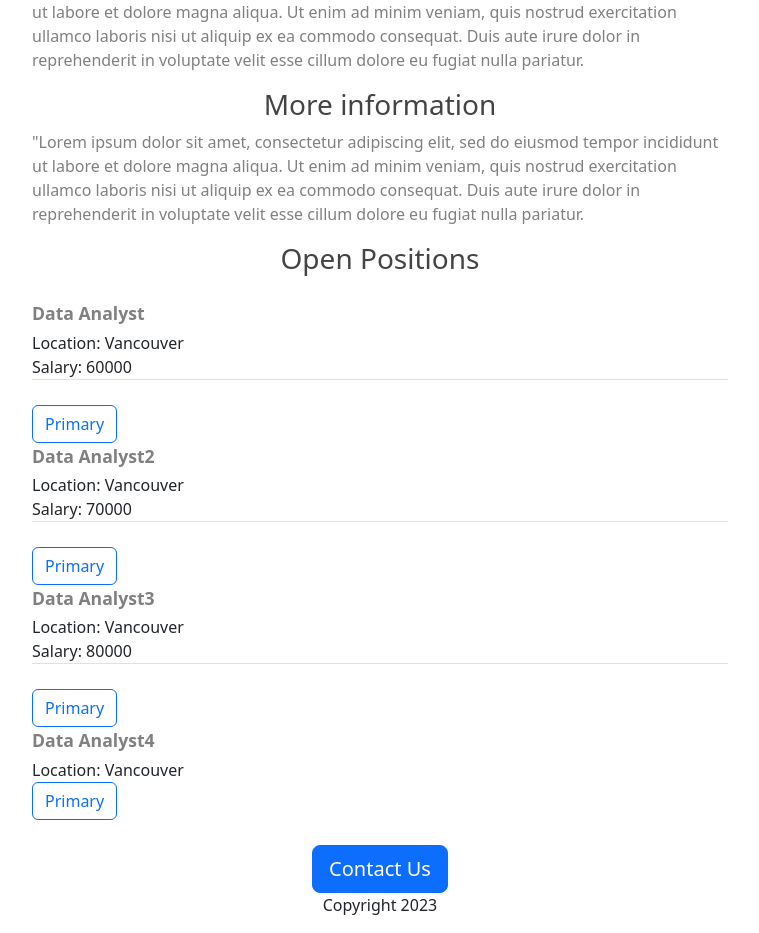
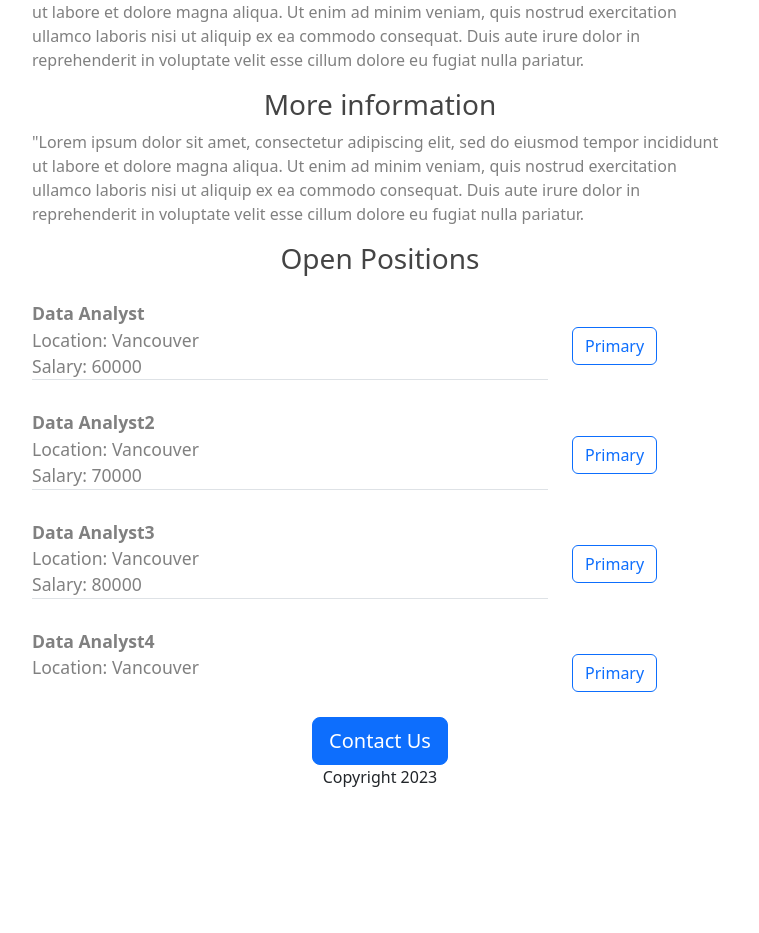
Before and after one commit to BrianNW/career-center-replit, a Flask app: page / in a window 1280 px wide. Shown: the part 658-1591 px from the top of the page, without its empty margins (260-1019 px from the left). After the commit the page ends 1445 px from the top, so only its background shows below. Run offline with Flask 2, Linux system fonts and the light colour scheme.

Commit message:
Add bootstrap rows and columns for styling

```diff
--- a/templates/jobitem.html
+++ b/templates/jobitem.html
@@ -1,7 +1,13 @@
- <div class="job-title" style="margin-bottom:4px"><strong> {{job['title']}} </strong></div>
-          <div> Location: {{job['location']}} </div>
+<div class="job-title" style="margin-bottom:4px"><strong> {{job['title']}} </strong>
+<div class="row">
+  <div class="col-9">
+    <div> Location: {{job['location']}} </div>
 
-        {% if 'salary' in job %}
-         <div class="border-bottom" style="margin-bottom:25px"> Salary: {{job['salary']}} </div>
-        {% endif %}
-<button type="button" class="btn btn-outline-primary"> Primary</button>
+    {% if 'salary' in job %}
+      <div class="border-bottom" style="margin-bottom:25px"> Salary: {{job['salary']}} </div>
+    {% endif %}
+
+    </div>
+  <div class='col-3'> <button type="button" class="btn btn-outline-primary"> Primary</button></div>
+</div>
+</div>
```
